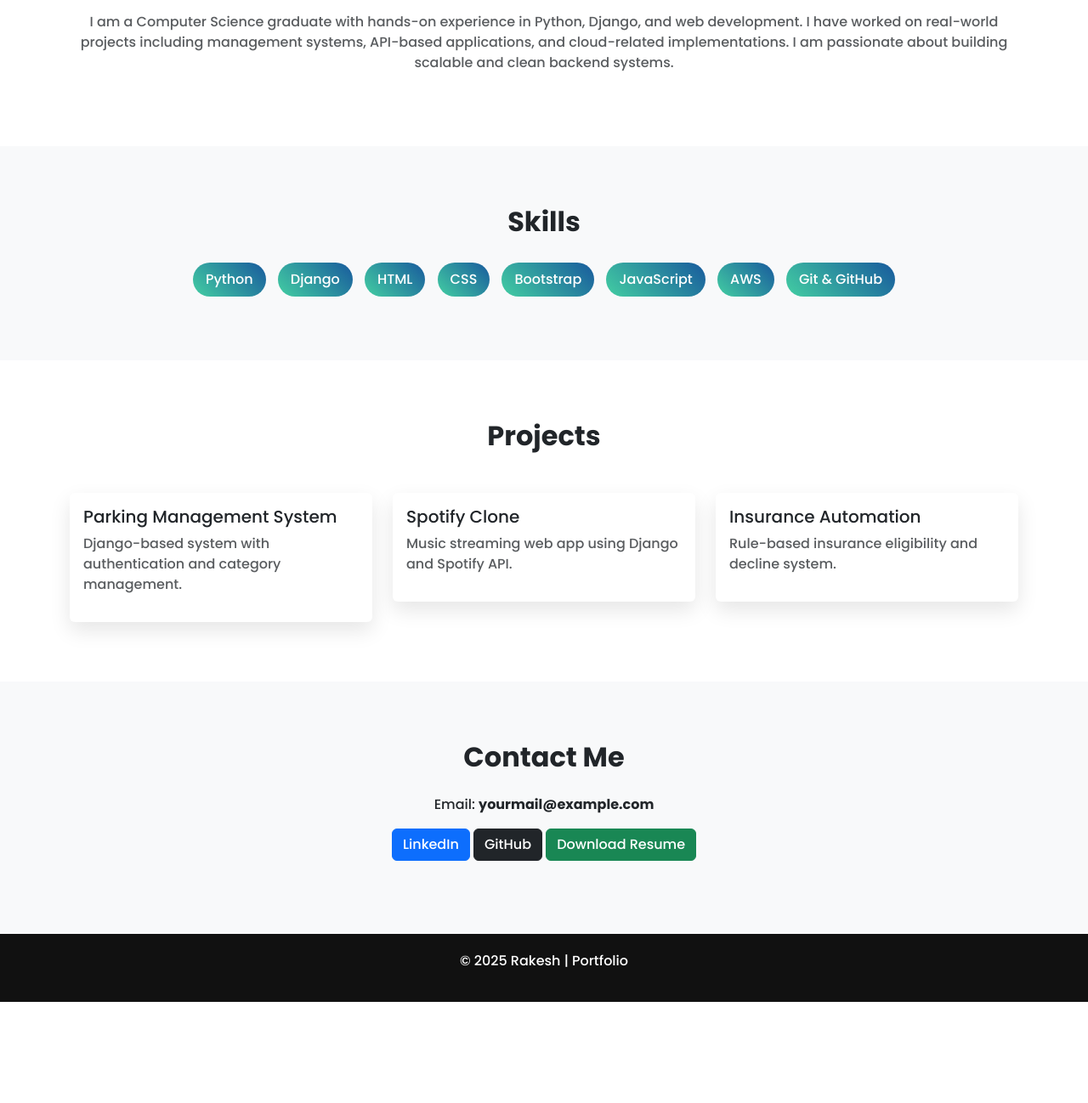
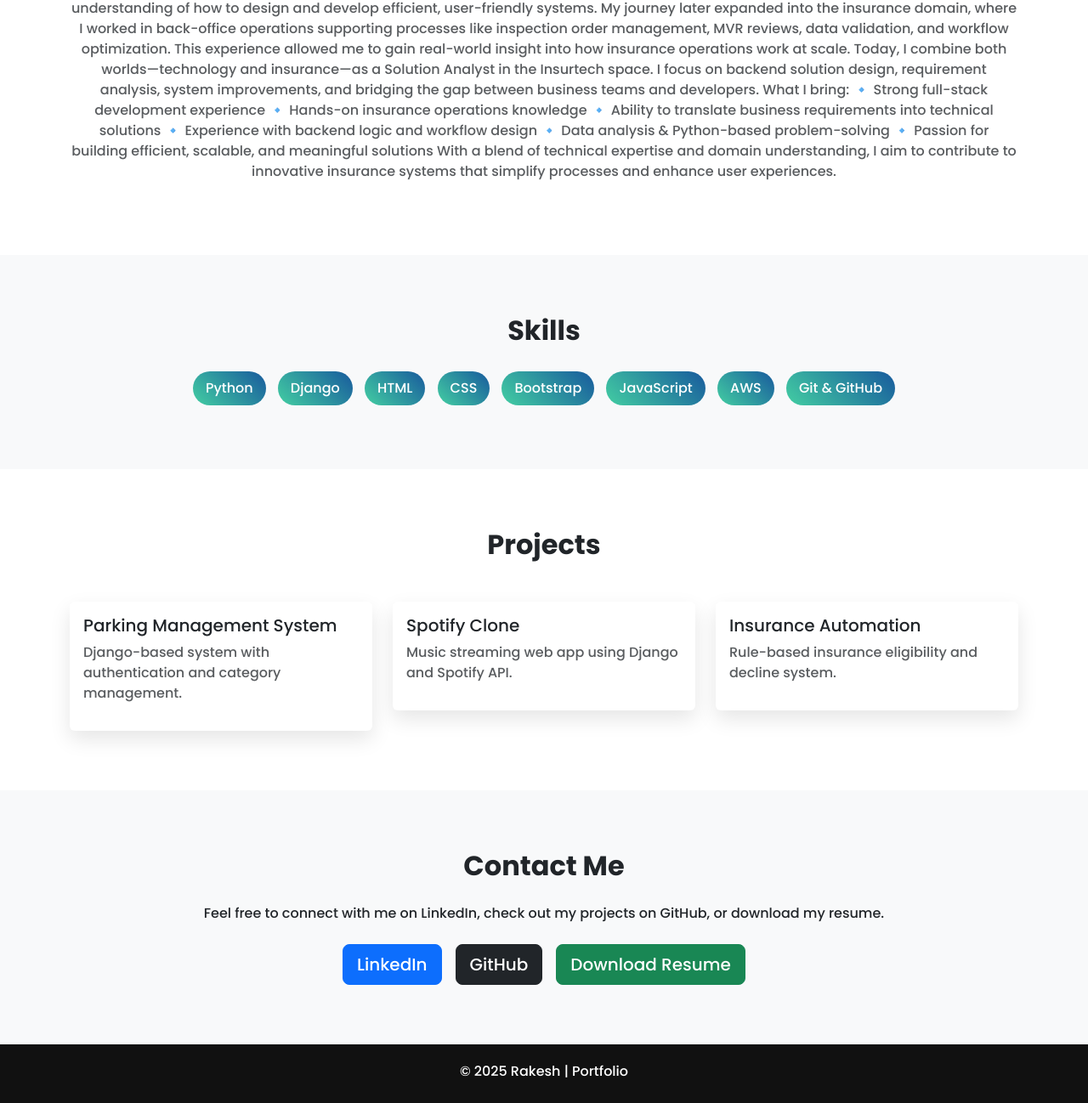
Before and after one commit to Rakesh1in/rakesh-portfolio, a plain HTML site: page index.html in a window 1280 px wide. Shown: the part 504-1802 px from the top of the page at 85% size. Before the commit the page ends 1683 px from the top, so only its background shows below. Drawn offline with nearby package versions, Linux system fonts and the light colour scheme.

Commit message:
Add files via upload

```diff
--- a/index.html
+++ b/index.html
@@ -68,8 +68,7 @@
 <section class="hero text-center">
     <div class="container">
         <h1 class="display-4 fw-bold">Hi, I'm Rakesh 👋</h1>
-        <p class="lead">Python | Django Developer | Full Stack Enthusiast</p>
-        <a href="#contact" class="btn btn-light btn-lg mt-3">Hire Me</a>
+        <p class="lead">Sphoorthy Engineering College | B-Tech(cse) | Oip-Robotics | Solution Analyst</p>
     </div>
 </section>
 
@@ -78,9 +77,22 @@
     <div class="container text-center">
         <h2 class="fw-bold mb-4">About Me</h2>
         <p class="text-muted">
-            I am a Computer Science graduate with hands-on experience in Python, Django, and web development.
-            I have worked on real-world projects including management systems, API-based applications,
-            and cloud-related implementations. I am passionate about building scalable and clean backend systems.
+            I began my career as a Full Stack Developer, building dynamic and responsive web applications using technologies such as HTML, CSS, JavaScript, Bootstrap, Django, Angular, and React. This technical foundation gave me strong problem-solving skills and a deep understanding of how to design and develop efficient, user-friendly systems.
+
+My journey later expanded into the insurance domain, where I worked in back-office operations supporting processes like inspection order management, MVR reviews, data validation, and workflow optimization. This experience allowed me to gain real-world insight into how insurance operations work at scale.
+
+Today, I combine both worlds—technology and insurance—as a Solution Analyst in the Insurtech space. I focus on backend solution design, requirement analysis, system improvements, and bridging the gap between business teams and developers.
+
+What I bring:
+
+🔹 Strong full-stack development experience
+🔹 Hands-on insurance operations knowledge
+🔹 Ability to translate business requirements into technical solutions
+🔹 Experience with backend logic and workflow design
+🔹 Data analysis & Python-based problem-solving
+🔹 Passion for building efficient, scalable, and meaningful solutions
+
+With a blend of technical expertise and domain understanding, I aim to contribute to innovative insurance systems that simplify processes and enhance user experiences.
         </p>
     </div>
 </section>
@@ -133,14 +145,40 @@
 <section id="contact" class="section bg-light">
     <div class="container text-center">
         <h2 class="fw-bold mb-4">Contact Me</h2>
-        <p>Email: <strong>yourmail@example.com</strong></p>
-        <p>
-            <a href="#" class="btn btn-primary">LinkedIn</a>
-            <a href="#" class="btn btn-dark">GitHub</a>
-            <a href="resume.pdf" class="btn btn-success">Download Resume</a>
+
+        <p class="mb-4">
+            Feel free to connect with me on LinkedIn, check out my projects on GitHub,
+            or download my resume.
         </p>
+
+        <!-- Buttons -->
+        <div class="d-flex justify-content-center gap-3 flex-wrap">
+
+            <!-- LinkedIn -->
+            <a href="https://www.linkedin.com/in/m-rakesh-97a293222"
+               target="_blank"
+               class="btn btn-primary btn-lg">
+               LinkedIn
+            </a>
+
+            <!-- GitHub -->
+            <a href="https://github.com/Rakesh1in"
+               target="_blank"
+               class="btn btn-dark btn-lg">
+               GitHub
+            </a>
+
+            <!-- Resume Download -->
+            <a href="Rakesh_Resume.pdf"
+               download
+               class="btn btn-success btn-lg">
+               Download Resume
+            </a>
+
+        </div>
     </div>
 </section>
+
 
 <!-- FOOTER -->
 <footer class="text-center">
```
Also changed, not shown: 1 other file.
